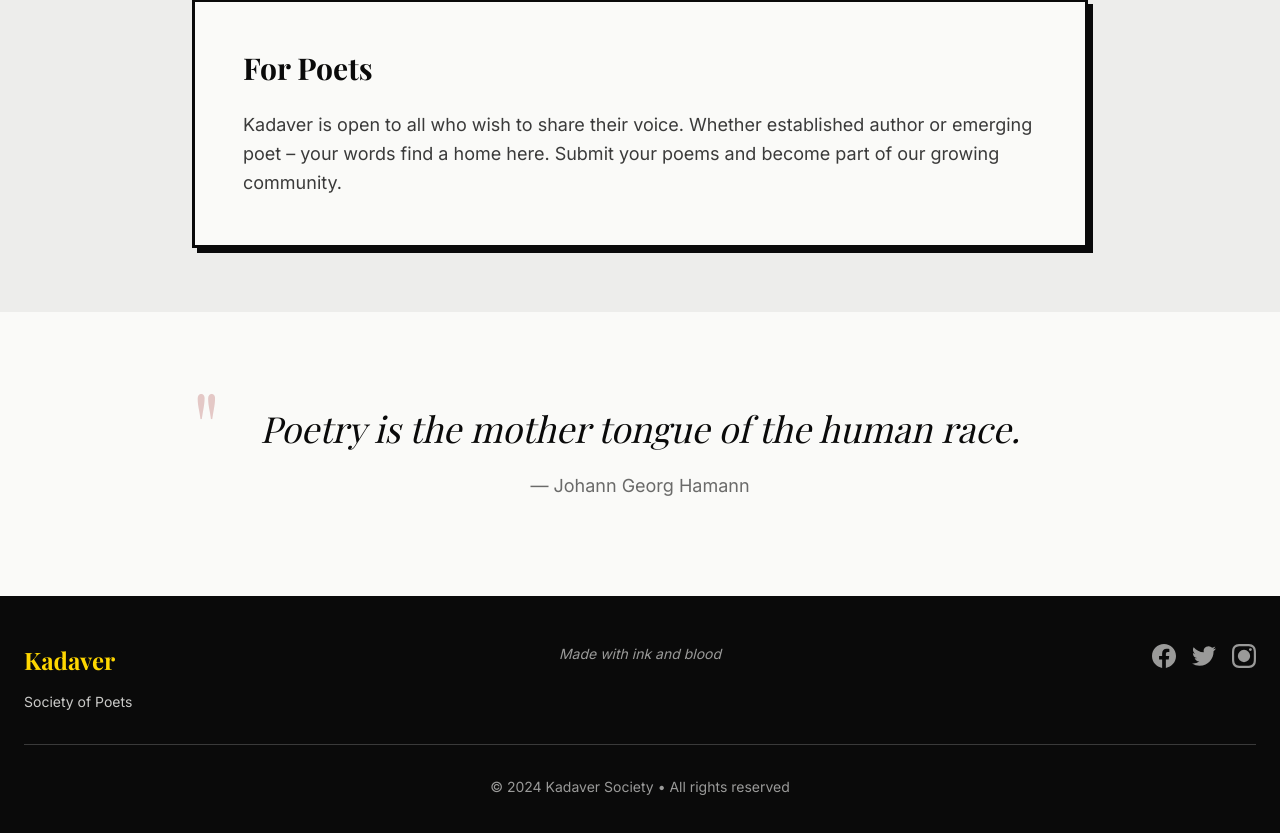
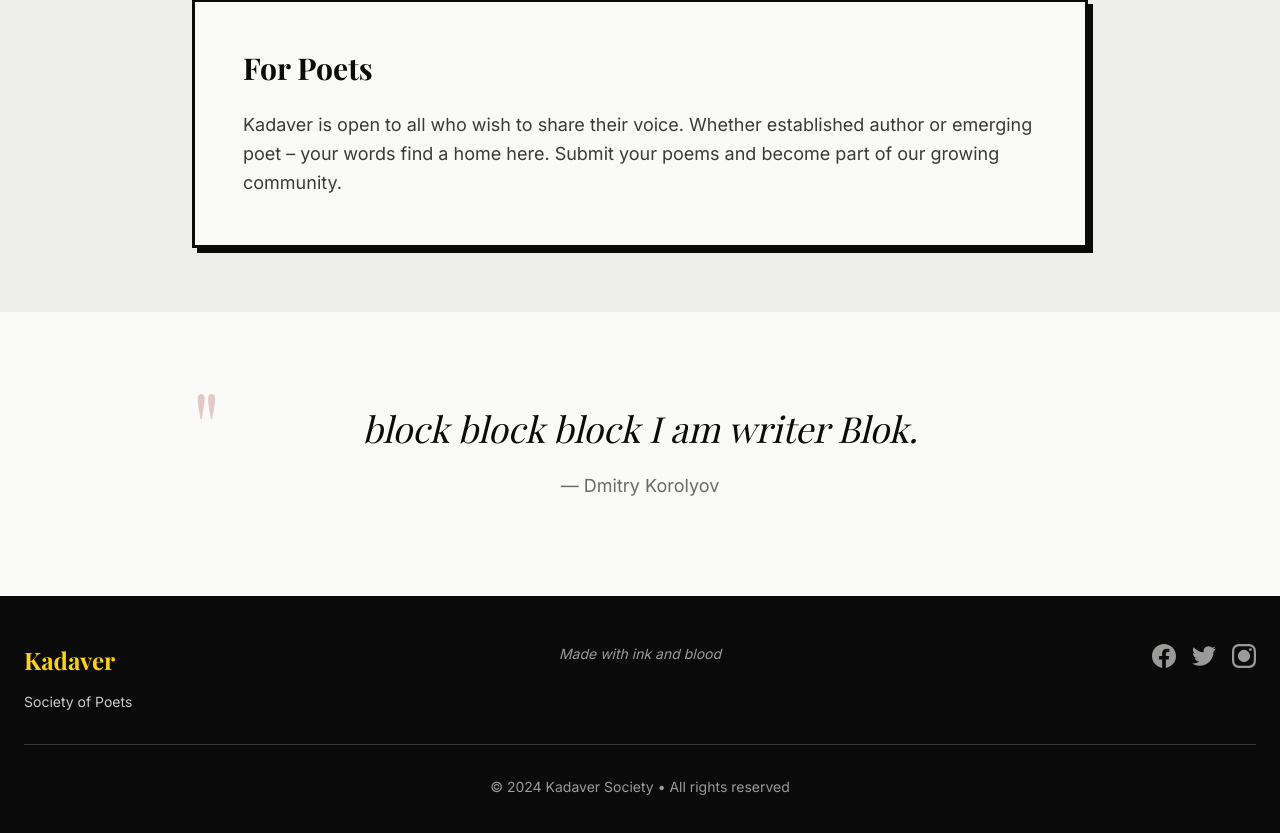
Before and after one commit to Goldmagination/Kadaver, a Next.js app: page /en/about in a window 1280 px wide. Shown: the part 1267-2100 px from the top of the page. Built offline with nearby package versions, Linux system fonts and the light colour scheme; a web font is replaced by a local one.

Commit message:
styling Adjustements

```diff
--- a/app/[locale]/about/page.tsx
+++ b/app/[locale]/about/page.tsx
@@ -29,8 +29,8 @@ const content = {
         content: 'Kadaver ist offen für alle, die ihre Stimme teilen möchten. Ob etablierter Autor oder aufstrebender Poet – hier finden Ihre Worte ein Zuhause. Reichen Sie Ihre Gedichte ein und werden Sie Teil unserer wachsenden Gemeinschaft.'
       }
     ],
-    quote: 'Die Poesie ist die Muttersprache des menschlichen Geschlechts.',
-    quoteAuthor: '— Johann Georg Hamann'
+    quote: 'block block block ich bin Schriftsteller Blok.',
+    quoteAuthor: '— Dmitry Korolyov'
   },
   en: {
     title: 'About Kadaver',
@@ -50,8 +50,8 @@ const content = {
         content: 'Kadaver is open to all who wish to share their voice. Whether established author or emerging poet – your words find a home here. Submit your poems and become part of our growing community.'
       }
     ],
-    quote: 'Poetry is the mother tongue of the human race.',
-    quoteAuthor: '— Johann Georg Hamann'
+    quote: 'block block block I am writer Blok.',
+    quoteAuthor: '— Dmitry Korolyov'
   },
   ru: {
     title: 'О Кадавере',
@@ -71,8 +71,8 @@ const content = {
         content: 'Кадавер открыт для всех, кто хочет поделиться своим голосом. Признанный автор или начинающий поэт — ваши слова найдут здесь дом. Присылайте свои стихи и станьте частью нашего растущего сообщества.'
       }
     ],
-    quote: 'Поэзия — родной язык человеческого рода.',
-    quoteAuthor: '— Иоганн Георг Гаман'
+    quote: 'Блок-блок-блок-блок-блок. Я писатель Блок.',
+    quoteAuthor: '— Дмитрий Королёв'
   }
 }
 
```
